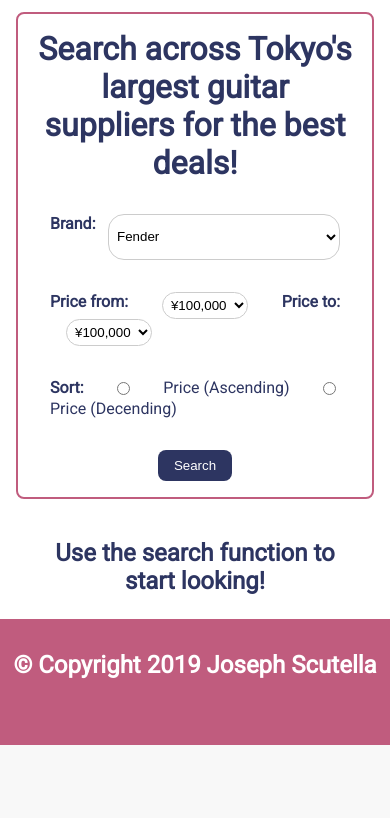
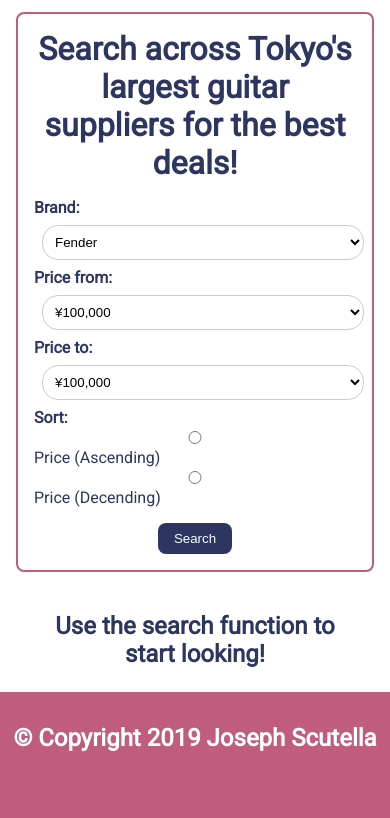
Before and after one commit to j-scu486/guitarcompare, a Django app: page /entries/ in a window 390 px wide. Shown: the part 146-964 px from the top of the page. Before the commit the page ends 891 px from the top, so only its background shows below. Run offline with Django 3.2, Linux system fonts and the light colour scheme; data that the repository does not hold is empty.

Commit message:
responsivness

```diff
--- a/entries/static/css/style.css
+++ b/entries/static/css/style.css
@@ -254,6 +254,7 @@ input[type="radio"] {
 
 @media(max-width: 900px){
     #navbar {
+        position: static;
         flex-wrap: wrap;
         justify-content: center;
     }
@@ -269,7 +270,6 @@ input[type="radio"] {
         grid-template-columns: 1fr;
         grid-gap: 0;
     }
-
     #main-content .sidebar {
         height: auto;
         margin: 1rem 1rem;
@@ -280,10 +280,18 @@ input[type="radio"] {
         margin: 0;
         flex-wrap: wrap;
     }
-
-    #main-content .sidebar .form-container {
+    #main-content .sidebar .form-control .form-container {
+        padding: 0;
+        flex-direction: column;
         flex-wrap: wrap;
     }
+
+    #main-content .sidebar .form-container select {
+        width: 100%;
+        margin: 0.5rem;
+        padding: 0.5rem;
+    }
+
 
     #main-content .container .guitarlist {
         grid-template-columns: repeat(2, 1fr);
@@ -300,7 +308,31 @@ input[type="radio"] {
     .pagination {
         display: flex;
         justify-content: center;
-        grid-column: 1;
+        grid-column: 1 / span 2;
+    }
+}
+
+@media(max-width: 440px){
+
+    #main-content .sidebar {
+        height: auto;
+        margin: 1rem 1rem;
+        flex-wrap: wrap;
     }
 
+    #main-content .sidebar .form-control {
+        margin: 0;
+        flex-wrap: wrap;
+    }
+    #main-content .sidebar .form-control .form-container {
+        padding: 0;
+        flex-direction: column;
+        flex-wrap: wrap;
+    }
+
+    #main-content .sidebar .form-container select {
+        width: 100%;
+        margin: 0.5rem;
+        padding: 0.5rem;
+    }
 }
```
